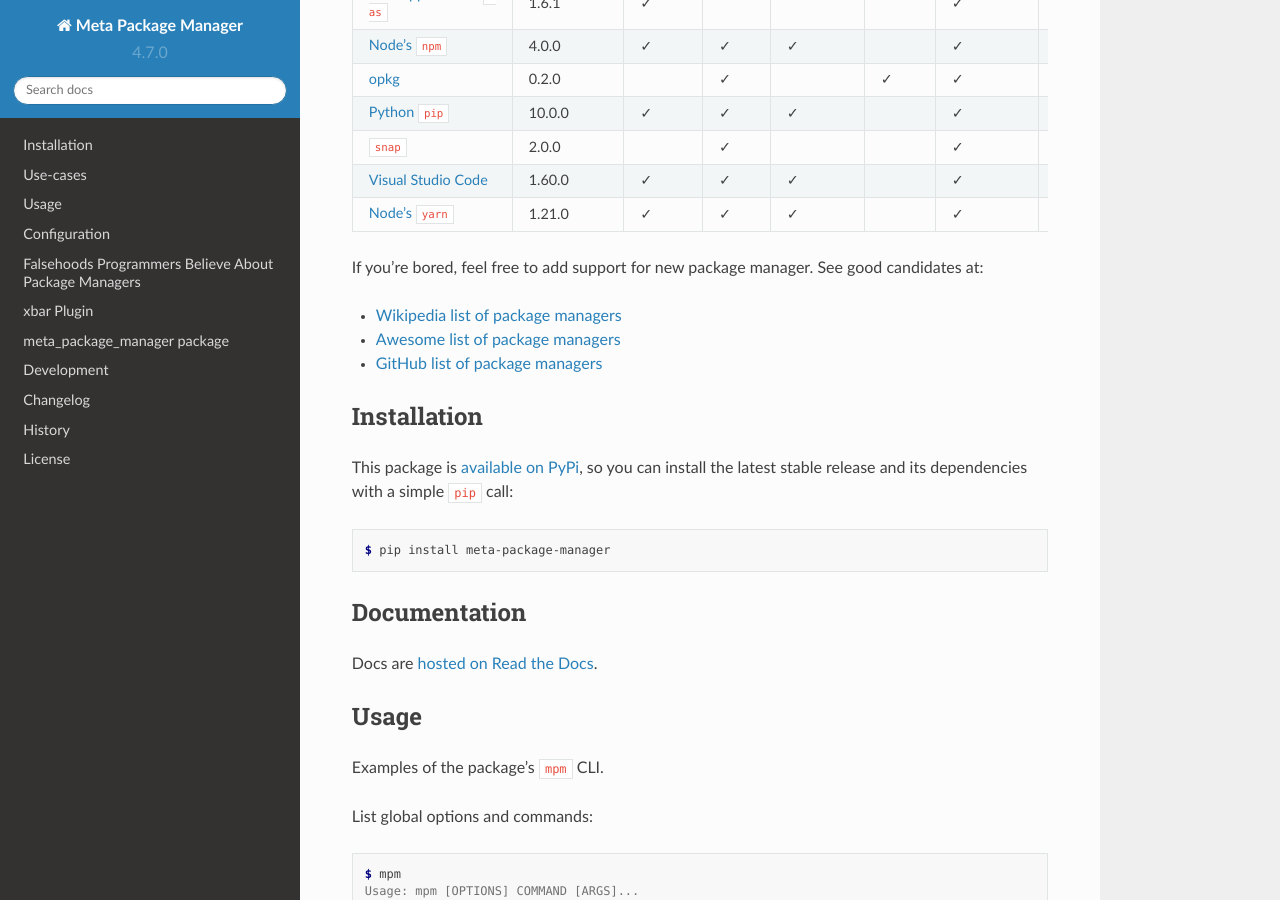
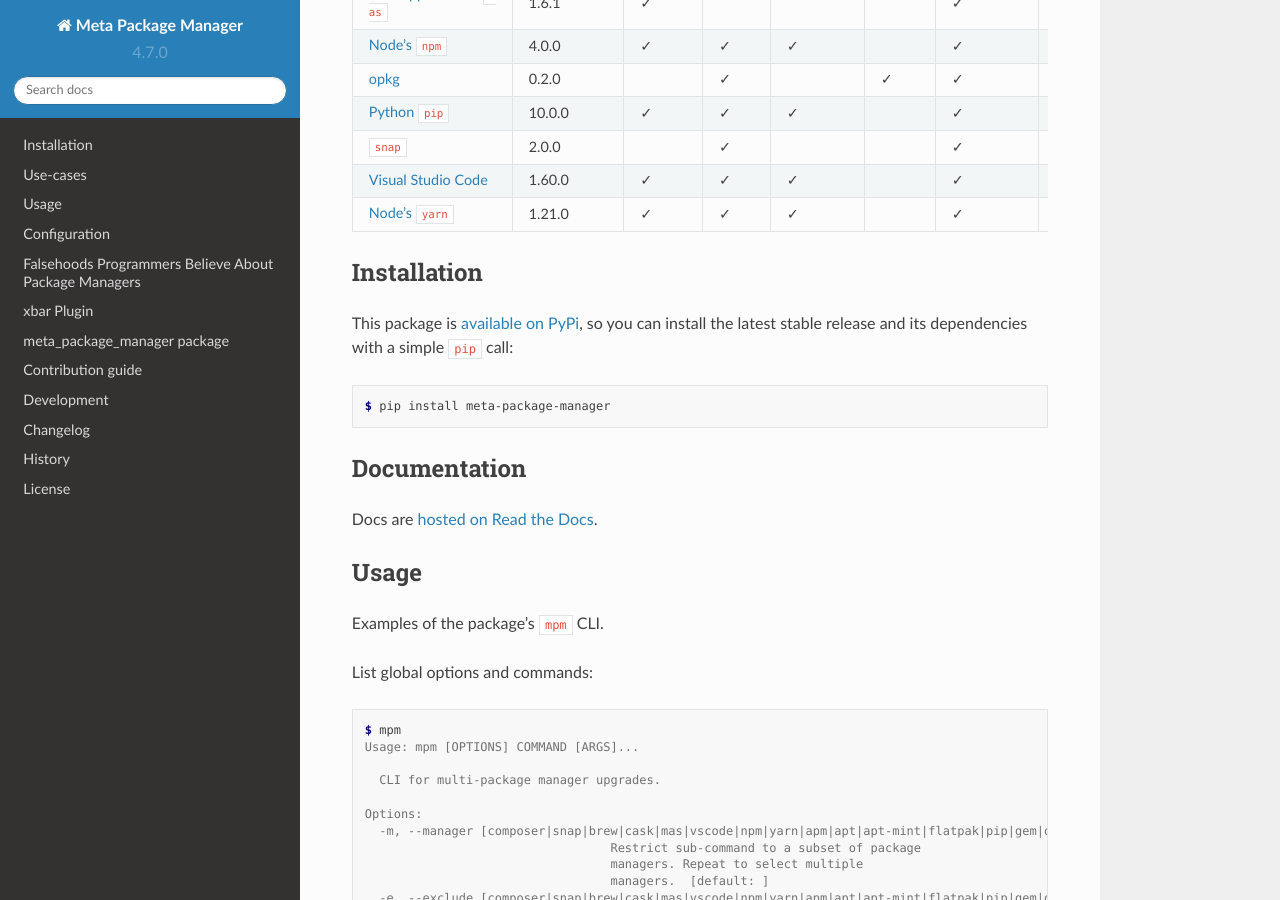
Before and after one commit to kdeldycke/meta-package-manager, a Sphinx documentation site: the page built from docs/index.rst, in a window 1280 px wide and 900 px high, scrolled down 2158 px. Built offline with Sphinx 7.4.7 and the Read the Docs theme 2.0.0, drawn with Linux system fonts in a browser that asks for light colours; pages that are not in the unit, such as notebooks, are missing from menus; some of the changed text lies outside the part shown.

Commit message:
Add a contribution guide stub in documentation. Closes #276.

```diff
--- a/changelog.rst
+++ b/changelog.rst
@@ -11,6 +11,7 @@
 * [mpm] Add dependency on ``cloup``.
 * [mpm] Removes ``click-help-colors`` dependency.
 * [mpm] Run tests on Python 3.10.
+* [mpm] Add a contribution guide stub in documentation. Closes #276.
 
 
 `4.6.0 (2021-10-04) <https://github.com/kdeldycke/meta-package-manager/compare/v4.5.0...v4.6.0>`_
--- a/docs/index.rst
+++ b/docs/index.rst
@@ -13,6 +13,7 @@
    falsehoods
    xbar
    meta_package_manager
+   contributing
    development
    changelog
    todolist
--- a/readme.rst
+++ b/readme.rst
@@ -132,17 +132,6 @@
 __ https://yarnpkg.com
 
 
-If you're bored, feel free to add support for new package manager. See
-good candidates at:
-
-* `Wikipedia list of package managers
-  <https://en.wikipedia.org/wiki/List_of_software_package_management_systems>`_
-* `Awesome list of package managers
-  <https://github.com/k4m4/terminals-are-sexy#package-managers>`_
-* `GitHub list of package managers
-  <https://github.com/showcases/package-managers>`_
-
-
 Installation
 ------------
 
```
Also changed, not shown: docs/contributing.rst (added, +35 -0 lines).
